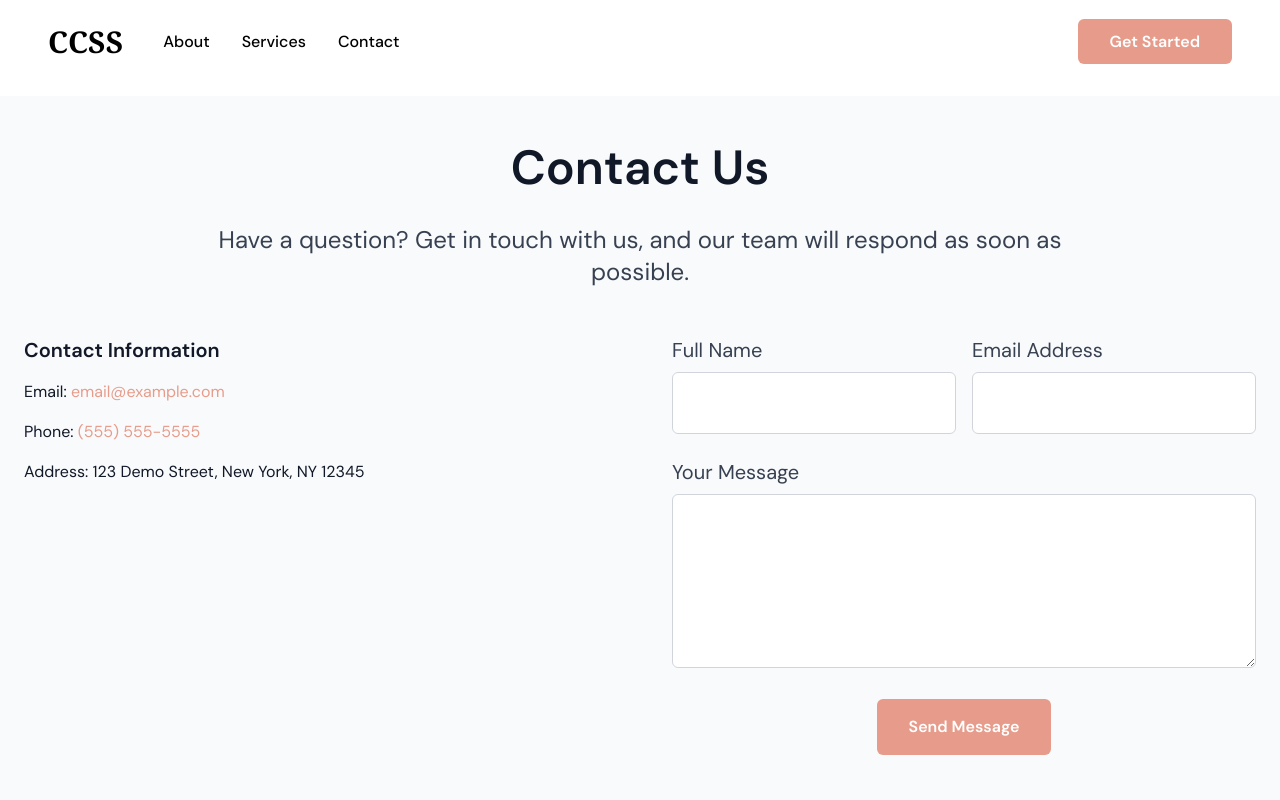
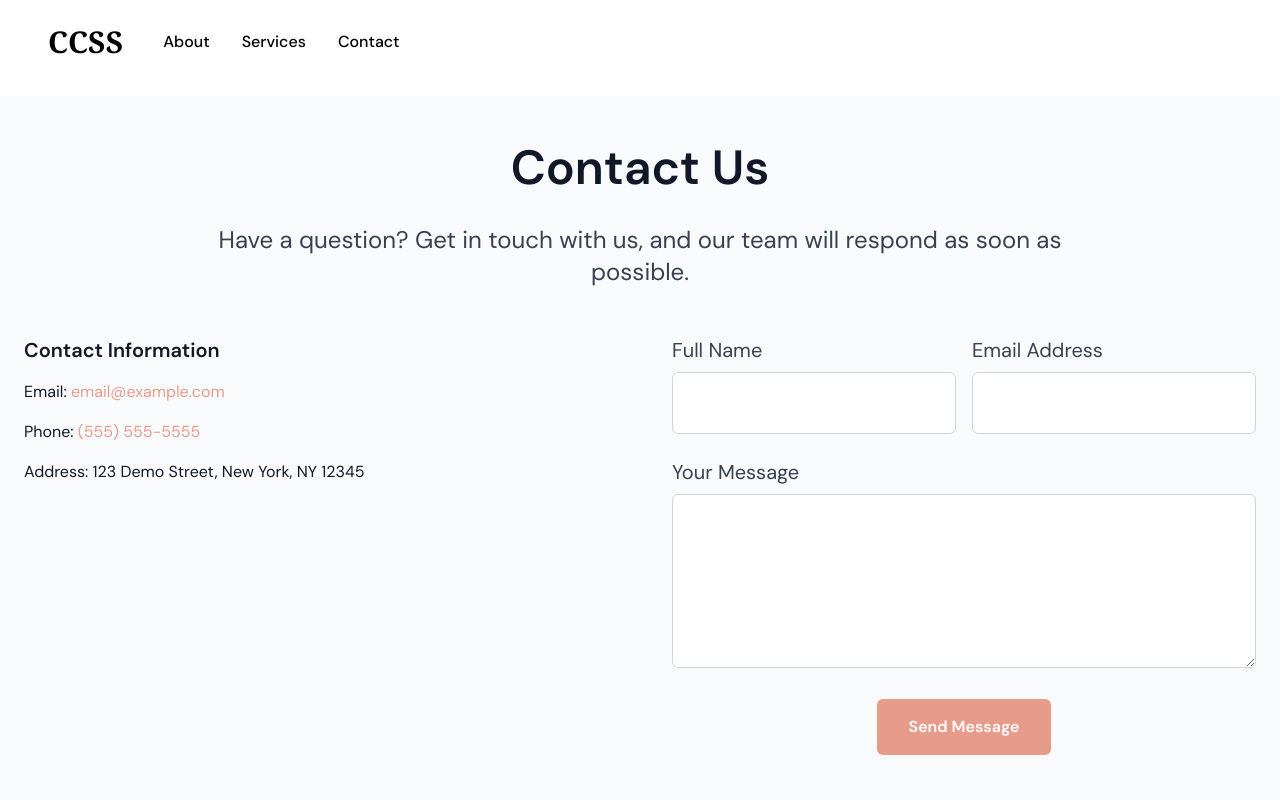
Before and after one commit to rcerney1/cal_comp_compliance_ss, a React (Vite) app in the folder client/: page /contact in a window 1280 px wide. Shown: the top 800 px of the page. Built offline with nearby package versions, Linux system fonts and the light colour scheme; no server answers.

Commit message:
right cta nav bar hide on contact page

```diff
--- a/client/src/components/Navbar.jsx
+++ b/client/src/components/Navbar.jsx
@@ -60,6 +60,8 @@ function Navbar() {
                 </div>
 
                 {/* Right: CTA Button */}
+                {/* Right: CTA Button (hide on contact page) */}
+                {!isContactPage && (
                     <div className="hidden md:block">
                         <Link
                             to="/contact"
@@ -68,6 +70,8 @@ function Navbar() {
                             Get Started
                         </Link>
                     </div>
+                )}
+
 
                 {/* Mobile Menu Toggle */}
                 <button
```
Lines whose indentation alone changed are shown as unchanged.
